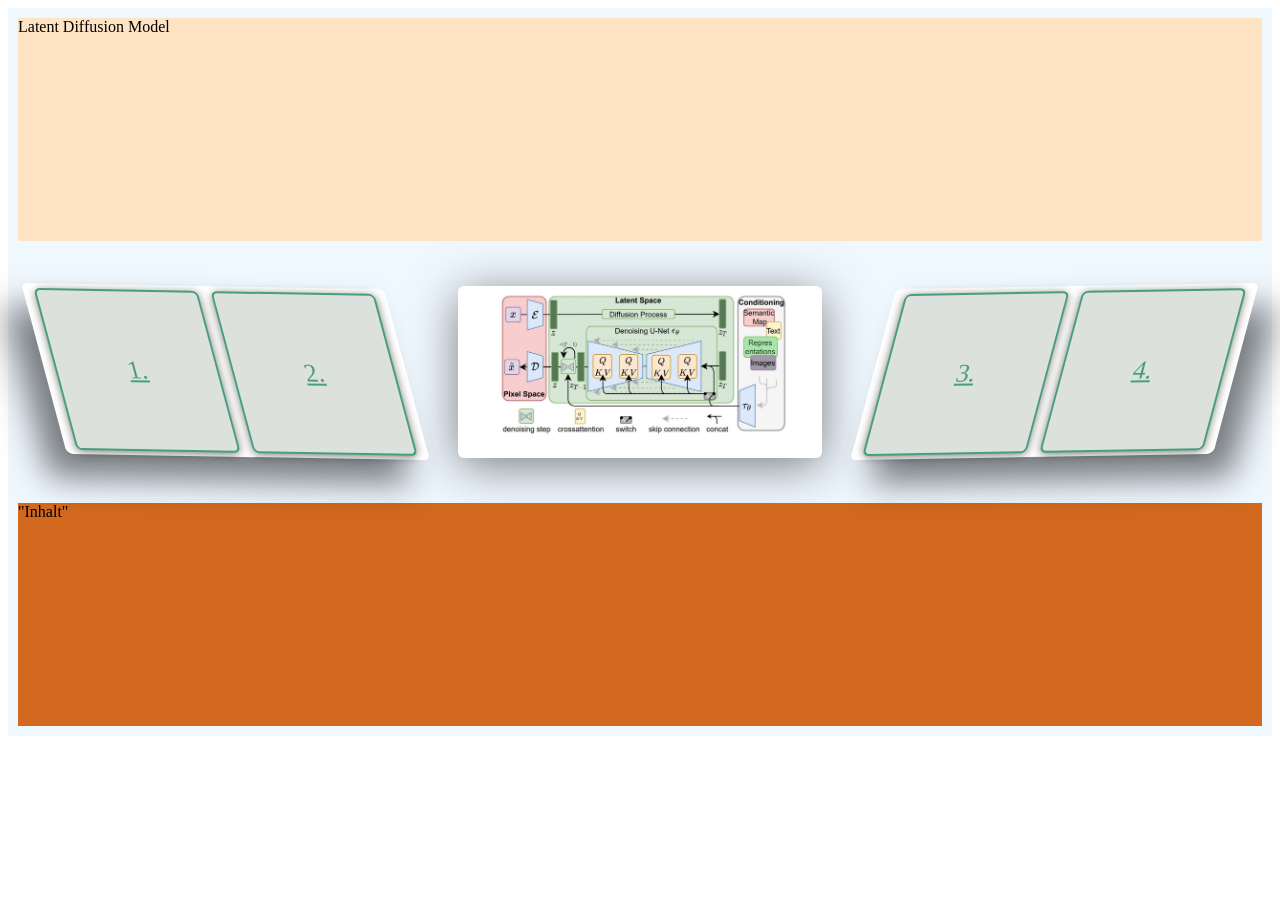
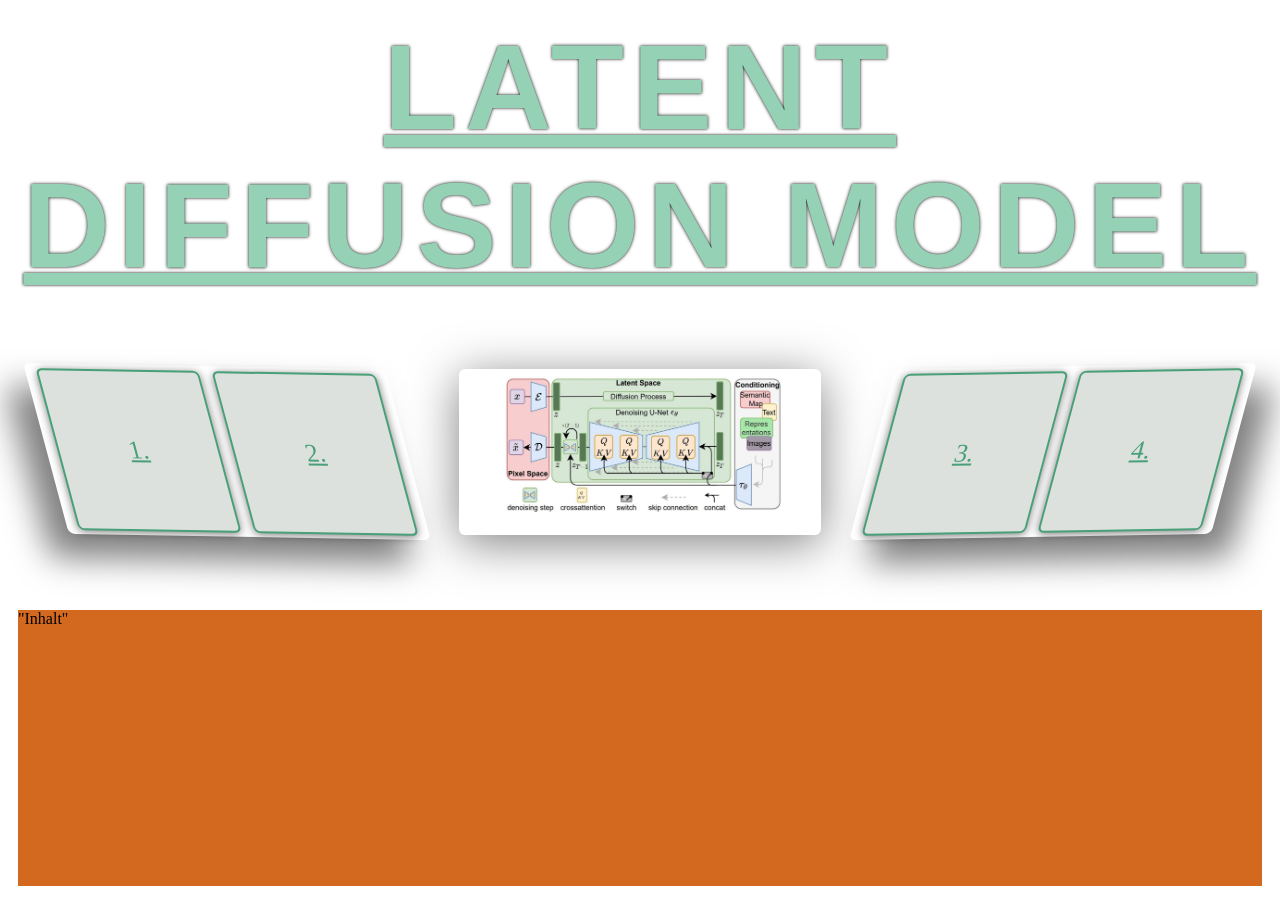
Before and after one commit to Blucky-jpg/Hash, a plain HTML site: page index.html in a window 1280 px wide. Before the commit the page ends 800 px from the top, so only its background shows below. Drawn offline with Linux system fonts and the light colour scheme.

Commit message:
Update Header-style styles.css

```diff
--- a/styles.css
+++ b/styles.css
@@ -4,11 +4,20 @@
     grid-template-columns: 1fr;
     grid-template-rows: repeat(3, 1fr);
     grid-row-gap: 20px;
-    background-color: aliceblue;
+    background-color: rgb(255, 255, 255);
 
     .Überschrift {
-        background-color: bisque;
-        width: 100%;
+        background-color: #ffffff;
+        color:#95d1b5 ;
+        text-align: center;
+        text-decoration-line: underline;
+        font-family: sans-serif;
+        font-weight: 800;
+        text-transform: uppercase;
+        font-size: 120px;
+        letter-spacing: 8px;
+        text-shadow: 0rem 0rem 0.2rem #000000;
+
     }
 
     .menu-container {
@@ -16,7 +25,7 @@
         grid-template-columns: repeat(3, 1fr);
         grid-template-rows: 1fr;
         grid-column-gap: 4vw;
-        margin: 2vw;
+        margin: 2.2vw;
         align-items: center;
         text-align: center;
 
@@ -71,7 +80,7 @@
             background-color: rgb(255, 255, 255);
             align-items: center;
             justify-content: center;
-            height: 100%;
+            height: 13vw;
             width: auto;
             border-radius: 6px;
             box-shadow: 0rem 0.5rem 3rem rgba(0,0,0,0.5);
```
